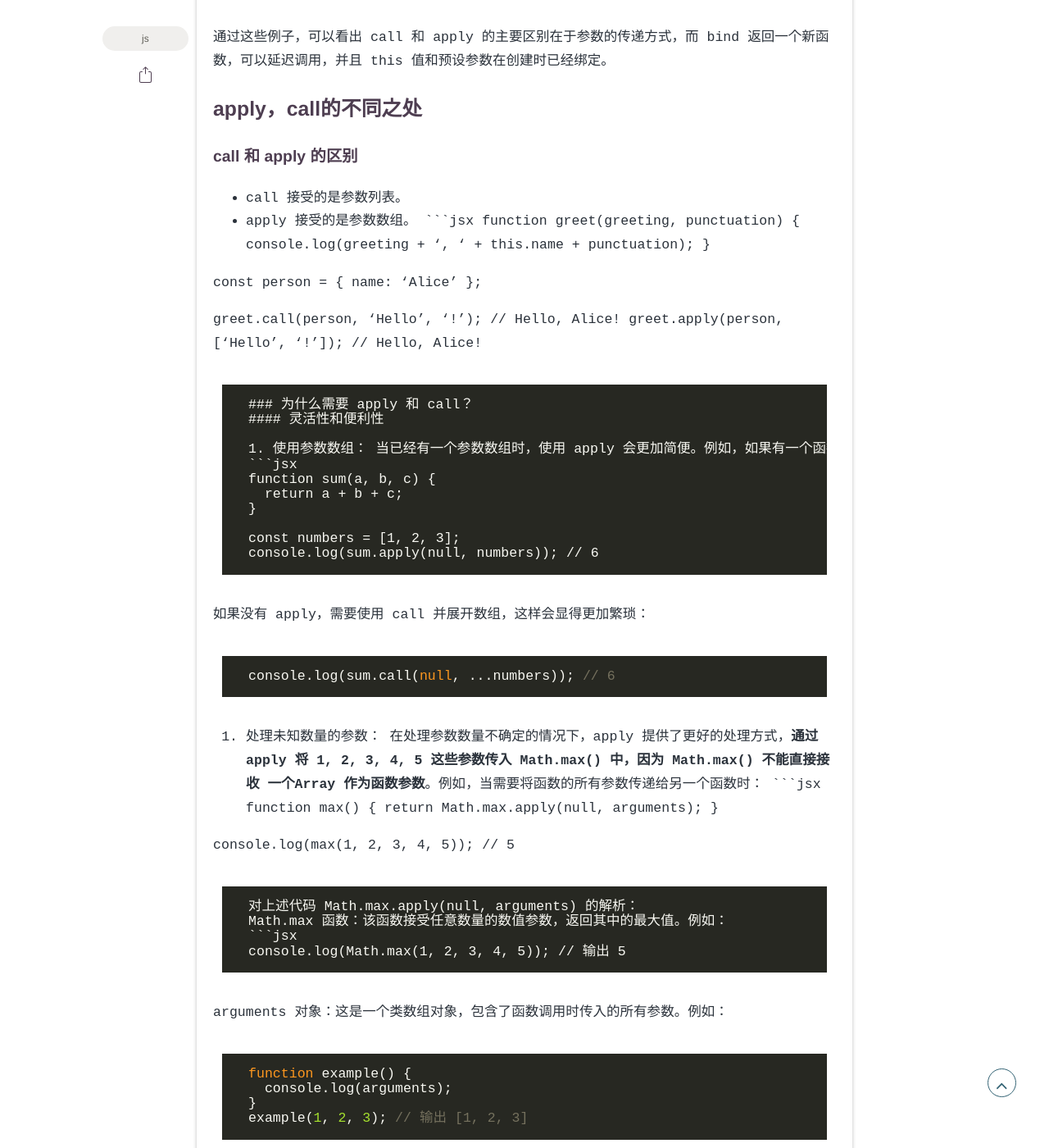
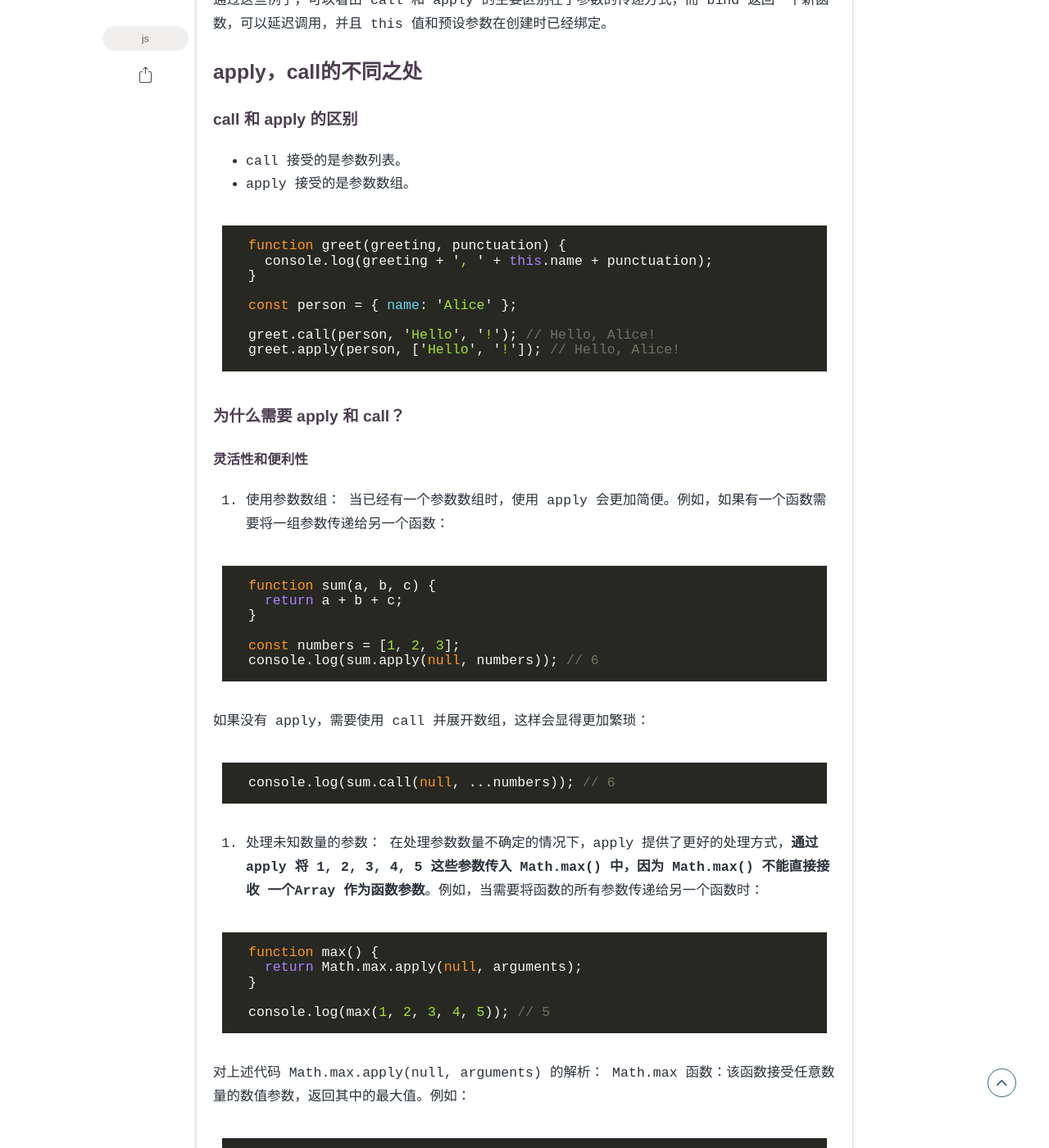
Before and after one commit to lijintsang/lijintsang.github.io, a Jekyll site: the page built from _posts/2024-06-14-this-apply-call-bind.markdown, in a window 1280 px wide and 1400 px high, scrolled down 5473 px. Shown: the whole window at 82% size. Built offline with Jekyll 4.4.1, drawn with Linux system fonts in a browser that asks for light colours; some web fonts are replaced; some of the changed text lies outside the part shown.

Commit message:
修改文章内容1

```diff
--- a/_includes/header.html
+++ b/_includes/header.html
@@ -69,8 +69,7 @@
       {% assign logo_url = logo_url | replace: "//", "/" %}
       <div class="logo">
         <a href="{{ relativebase }}">
-          <!-- <img class="logo" id="logo" src="{{ logo_url }}" alt="{{ site.title }}"> -->
-          <h1>{{ site.title }}</h1>
+          <h2>{{ site.title }}</h2>
         </a>
       </div>
       <div class="search-icon-container">
--- a/assets/css/main.css
+++ b/assets/css/main.css
@@ -579,6 +579,7 @@
   -webkit-align-items: center;
       -ms-flex-align: center;
           align-items: center;
+  height: 50px;
 }
 .main-header .logo {
   width: 80%;
@@ -1035,7 +1036,7 @@
   width: 35px;
   height: 35px;
   text-align: center;
-  line-height: 35px;
+  /* line-height: 35px; */
   cursor: pointer;
   border-radius: 100px;
   color: var(--main);
```
Also changed, not shown: _posts/2024-06-14-this-apply-call-bind.markdown (+46 -0 lines).
